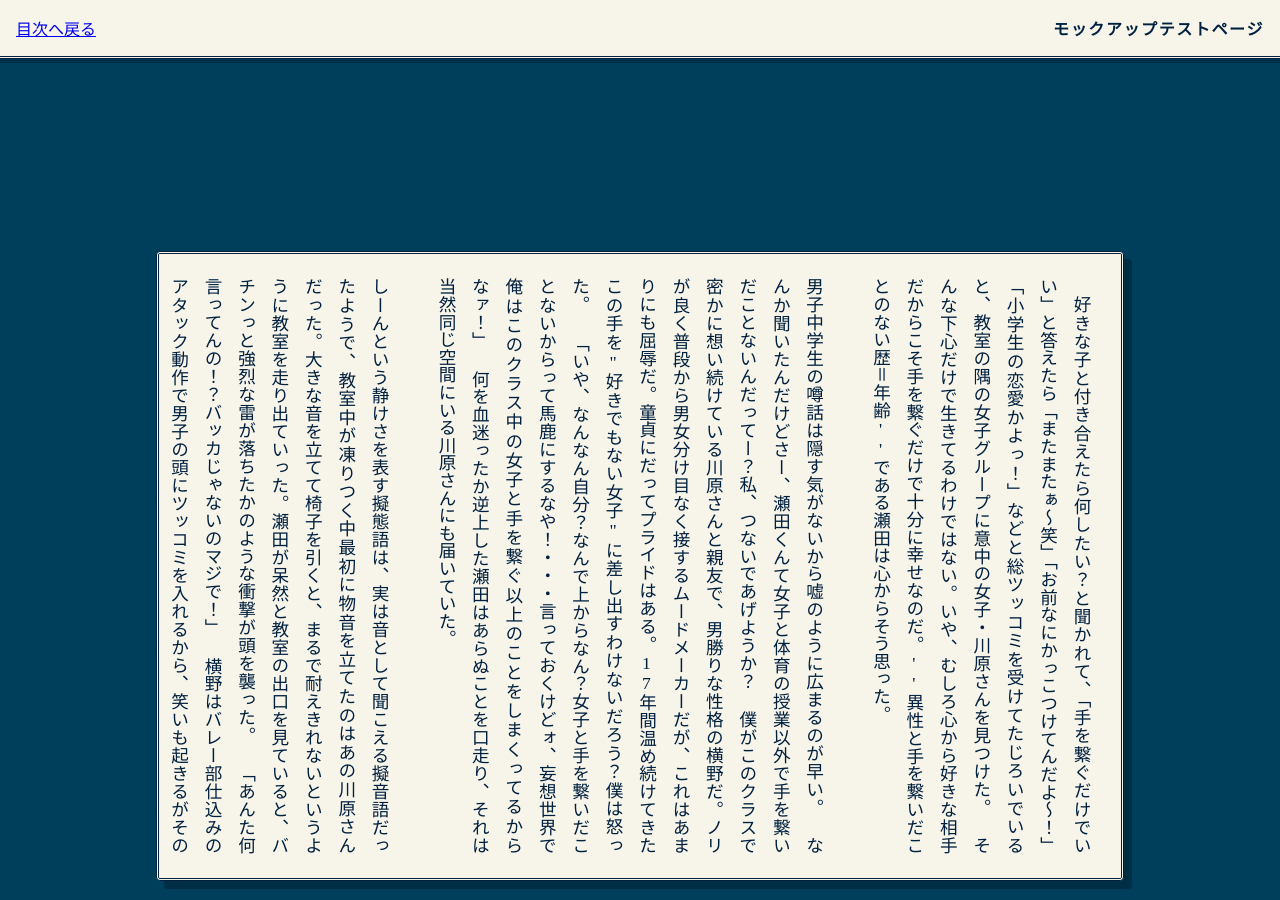
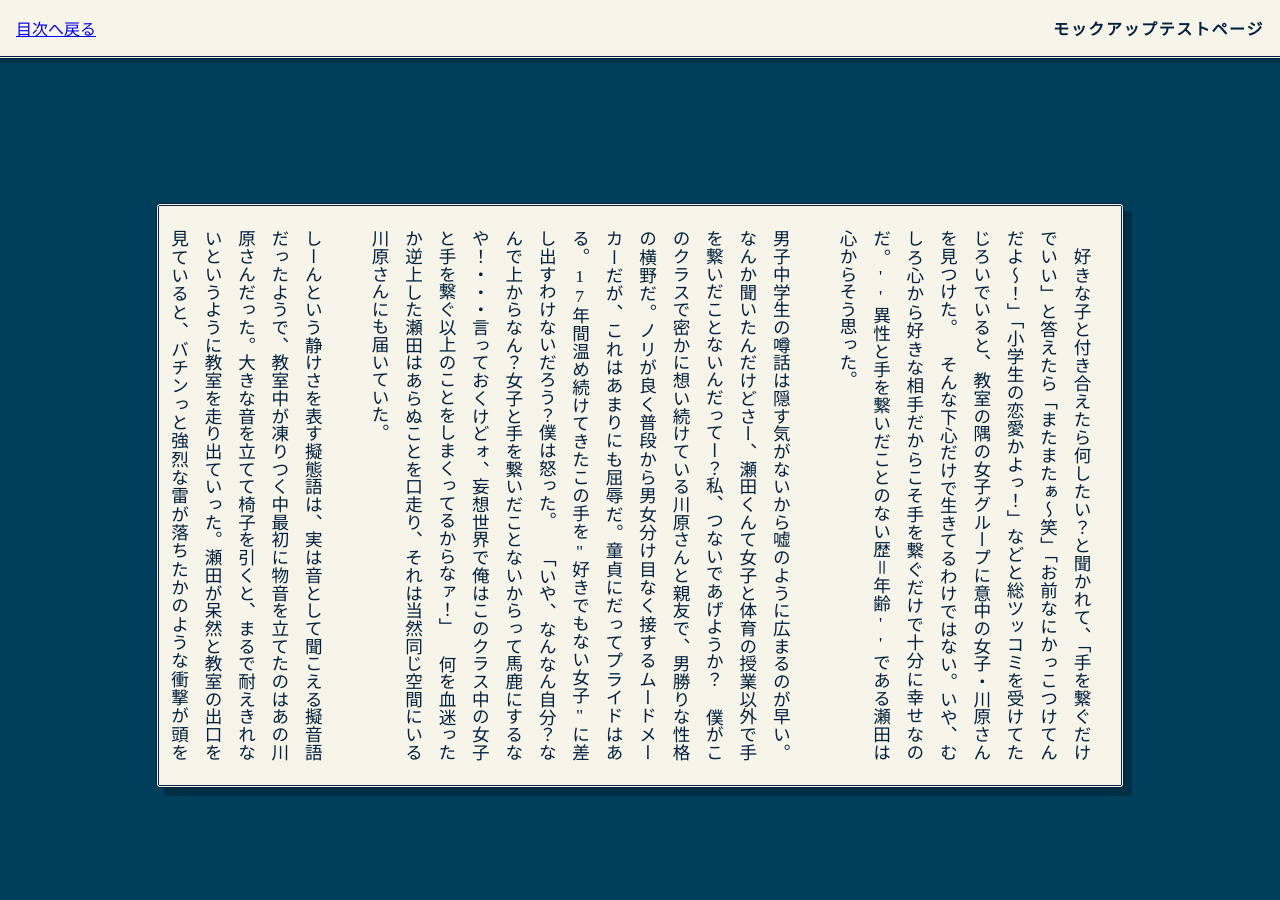
Before and after one commit to REMriaTV/HandtoHand, a Jekyll site: the page built from docs/manuscript/test-manuscript.md, in a window 1280 px wide and 900 px high. Built offline with Jekyll 4.4.1, drawn with Linux system fonts in a browser that asks for light colours.

Commit message:
カード幅（高さ）を狭め、ヘッダーとの余白を12→9rem

```diff
--- a/docs/assets/css/story.css
+++ b/docs/assets/css/story.css
@@ -9,7 +9,7 @@
     --border-color: #00203f;   /* 枠線：濃紺 */
 
     /* カードの高さ設定 */
-    --card-height-pc: 70vh;
+    --card-height-pc: 65vh;
     --card-height-mobile: 66vh; /* スマホは画面の70%まで広げる */
 }
 
@@ -49,7 +49,7 @@ html, body {
    ========================================= */
 .story-main {
     box-sizing: border-box;
-    padding: 12rem 1rem;
+    padding: 9rem 1rem;
     width: 100%;
     max-width: 1000px;
     margin: 0 auto;
```
